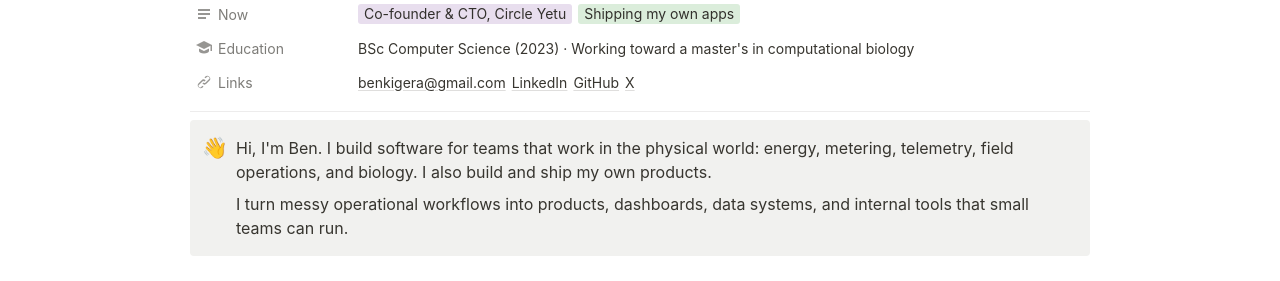
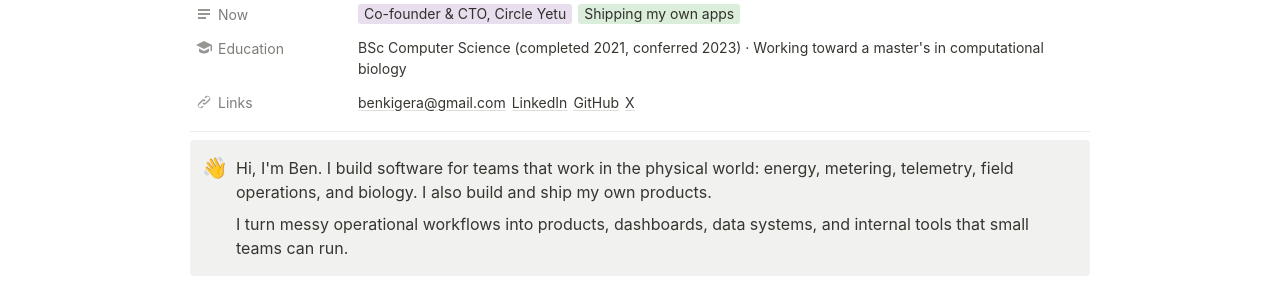
Before and after one commit to benkigera/benkigera.github.io, a plain HTML site: page index.html in a window 1280 px wide. Shown: the part 474-755 px from the top of the page. Drawn offline with Linux system fonts and the light colour scheme.

Commit message:
Education: completed 2021, degree conferred 2023
Co-Authored-By: Claude Opus 5.5 <noreply@anthropic.com>
Claude-Session: https://claude.ai/code/session_016X1mVmyrVyhoutfiw6NXgf

```diff
--- a/index.html
+++ b/index.html
@@ -59,7 +59,7 @@
             </div>
             <div class="prop">
                 <div class="prop-name"><svg viewBox="0 0 16 16"><path d="M8 1L0 5l8 4 6.5-3.25V11H16V5L8 1zM3 8.5V11c0 1.4 2.2 2.5 5 2.5s5-1.1 5-2.5V8.5L8 11 3 8.5z"/></svg>Education</div>
-                <div class="prop-value">BSc Computer Science (2023) · Working toward a master's in computational biology</div>
+                <div class="prop-value">BSc Computer Science (completed 2021, conferred 2023) · Working toward a master's in computational biology</div>
             </div>
             <div class="prop">
                 <div class="prop-name"><svg viewBox="0 0 16 16"><path d="M6.4 9.6a3 3 0 004.2 0l3-3a3 3 0 00-4.2-4.2l-.9.9 1 1 .9-.9a1.6 1.6 0 112.2 2.2l-3 3a1.6 1.6 0 01-2.2 0l-1 1zm3.2-3.2a3 3 0 00-4.2 0l-3 3a3 3 0 004.2 4.2l.9-.9-1-1-.9.9a1.6 1.6 0 11-2.2-2.2l3-3a1.6 1.6 0 012.2 0l1-1z"/></svg>Links</div>
```
